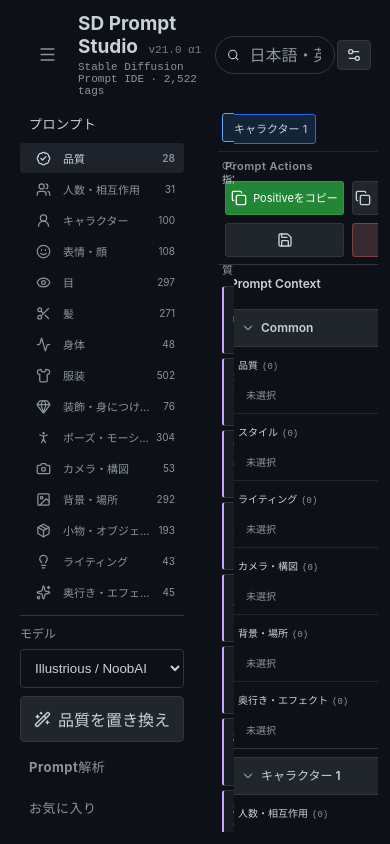
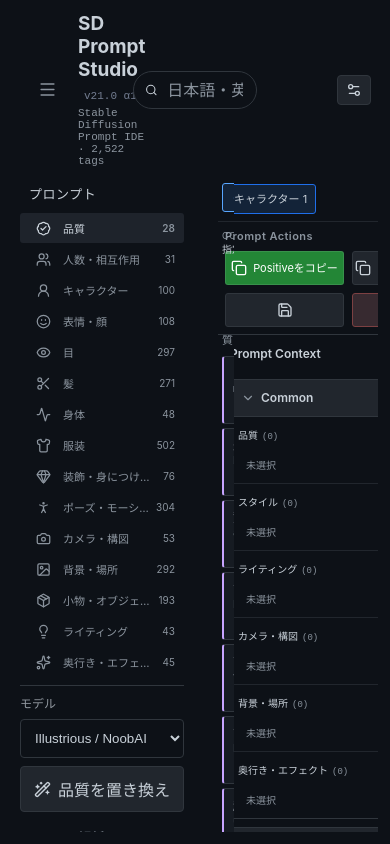
Before and after one commit to whatrune/sd-prompt-studio, a React (Vite) app: page / in a window 390 px wide. Built offline with nearby package versions, Linux system fonts and the light colour scheme; the HTML template or start-up script is replaced by a standard one.

Commit message:
Center the header search field

```diff
--- a/scripts/test-reclassification.mjs
+++ b/scripts/test-reclassification.mjs
@@ -709,6 +709,8 @@
   assert(appSource.includes("onClick={()=>changeSearchQuery('')}"), 'Search clear button must reuse the existing Search Mode exit path')
   assert(stylesSource.includes('.header-search .search-box:focus-within'), 'Header tag search must retain a visible keyboard focus state')
   assert(stylesSource.includes('.header-search-clear:focus-visible'), 'Search clear button must retain a visible keyboard focus state')
+  assert(stylesSource.includes('grid-template-columns: minmax(0, 1fr) minmax(160px, 620px) minmax(0, 1fr)'), 'Header search must use equal flexible side tracks around its existing maximum width')
+  assert(stylesSource.includes('grid-template-columns: minmax(0, 1fr) minmax(120px, 32vw) minmax(0, 1fr)'), 'Header search must remain centered while shrinking at the 900px breakpoint')
   assert.equal(appSource.includes('className="navigation-search"'), false, 'Navigation must not retain a duplicate tag search box')
   assert(appSource.includes('aria-label="検索結果カテゴリ"'), 'Search Mode must render category tabs inside Prompt Workspace')
   assert(appSource.includes("{['すべて',...searchCategories].map"), 'Search Mode must always include the all-results tab')
--- a/src/styles.css
+++ b/src/styles.css
@@ -1408,7 +1408,7 @@
 /* v35: app-wide tag search in the Header */
 .topbar {
   display: grid;
-  grid-template-columns: auto minmax(160px, 620px) auto;
+  grid-template-columns: minmax(0, 1fr) minmax(160px, 620px) minmax(0, 1fr);
   gap: 12px;
   padding-inline: var(--pane-control-inset);
 }
@@ -1466,7 +1466,7 @@
 
 @media (max-width: 900px) {
   .topbar {
-    grid-template-columns: minmax(160px, auto) minmax(120px, 1fr) auto;
+    grid-template-columns: minmax(0, 1fr) minmax(120px, 32vw) minmax(0, 1fr);
     gap: 8px;
   }
 
```
